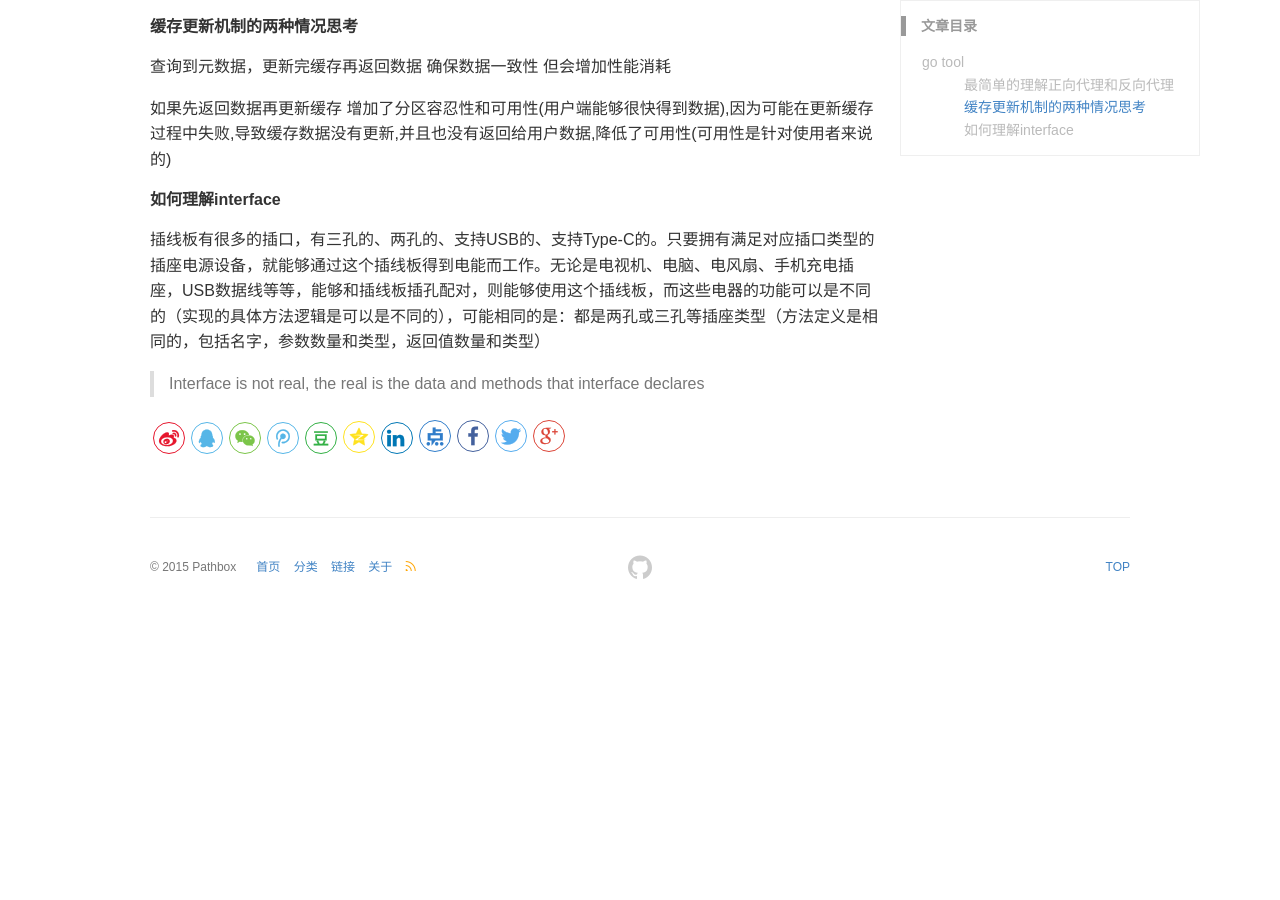
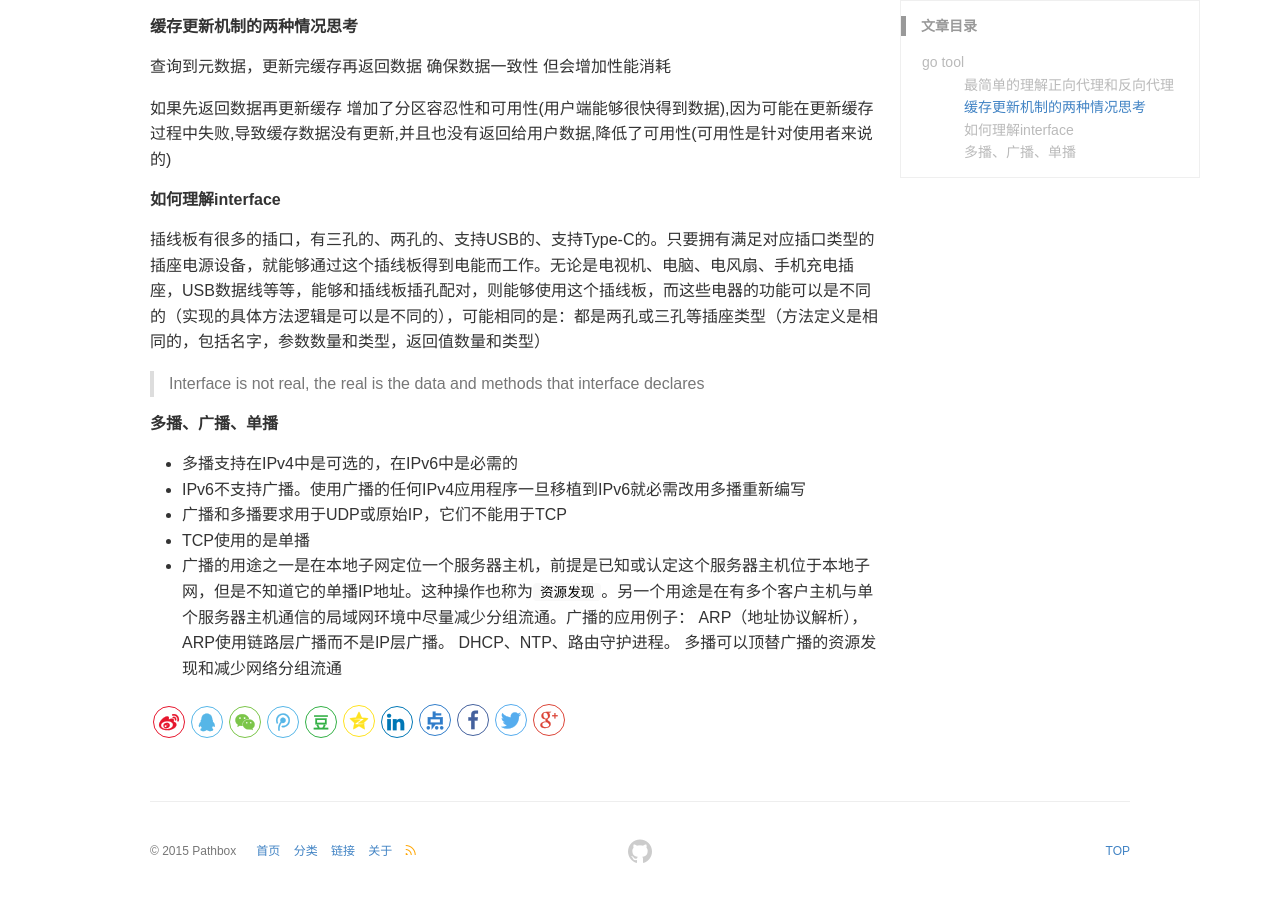
Before and after one commit to pathbox/pathbox.github.io, a Jekyll site: the page built from _posts/2018-04-03-work-summary-in-Udesk-fourteen.md, in a window 1280 px wide and 900 px high, scrolled down 3909 px. Built offline with Jekyll 4.4.1, drawn with Linux system fonts in a browser that asks for light colours; before the commit the page ends 4525 px from its top, so only the background shows below that.

Commit message:
多播、广播、单播

```diff
--- a/_posts/2018-04-03-work-summary-in-Udesk-fourteen.md
+++ b/_posts/2018-04-03-work-summary-in-Udesk-fourteen.md
@@ -190,3 +190,11 @@ https://tonybai.com/2014/10/22/golang-testing-techniques/
 插线板有很多的插口，有三孔的、两孔的、支持USB的、支持Type-C的。只要拥有满足对应插口类型的插座电源设备，就能够通过这个插线板得到电能而工作。无论是电视机、电脑、电风扇、手机充电插座，USB数据线等等，能够和插线板插孔配对，则能够使用这个插线板，而这些电器的功能可以是不同的（实现的具体方法逻辑是可以是不同的），可能相同的是：都是两孔或三孔等插座类型（方法定义是相同的，包括名字，参数数量和类型，返回值数量和类型）
 
 >Interface is not real, the real is the data and methods that interface declares
+
+##### 多播、广播、单播
++ 多播支持在IPv4中是可选的，在IPv6中是必需的
++ IPv6不支持广播。使用广播的任何IPv4应用程序一旦移植到IPv6就必需改用多播重新编写
++ 广播和多播要求用于UDP或原始IP，它们不能用于TCP
++ TCP使用的是单播
++ 广播的用途之一是在本地子网定位一个服务器主机，前提是已知或认定这个服务器主机位于本地子网，但是不知道它的单播IP地址。这种操作也称为`资源发现`。另一个用途是在有多个客户主机与单个服务器主机通信的局域网环境中尽量减少分组流通。广播的应用例子： ARP（地址协议解析），ARP使用链路层广播而不是IP层广播。 DHCP、NTP、路由守护进程。
+多播可以顶替广播的资源发现和减少网络分组流通
```
